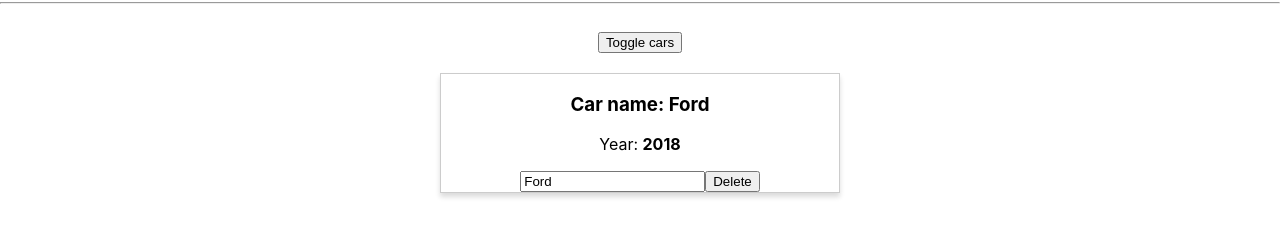
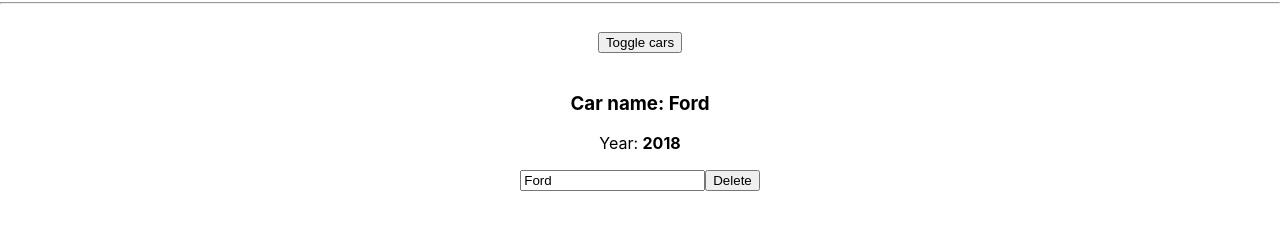
Before and after one commit to geliadonchak/SummerPractice, a React app in the folder react-theory/: page / in a window 1280 px wide. Both pictures are taken after a click on the button "Toggle cars". Shown: the part 159-396 px from the top of the page. Built offline with nearby package versions, Linux system fonts and the light colour scheme.

Commit message:
introduction to high order components

```diff
--- a/react-theory/src/components/cars/Car.css
+++ b/react-theory/src/components/cars/Car.css
@@ -4,6 +4,14 @@
     padding: 10px;
     border-radius: 5px;
     transition: border, box-shadow .3s;
+    border: 1px solid #ccc;
+    box-shadow: 0 4px 5px 0 rgba(0, 0, 0, .14);
+}
+
+.Car:hover {
+    border: 1px solid #aaa;
+    box-shadow: 0 4px 15px 0 rgba(0, 0, 0, .34);
+    cursor: pointer;
 }
 
 .input {}
--- a/react-theory/src/components/cars/Car.js
+++ b/react-theory/src/components/cars/Car.js
@@ -1,36 +1,9 @@
 import React from 'react';
-// import Radium from 'radium';
 import classes from './Car.css';
+import withClass from "../../hoc/withClass";
 
 class Car extends React.Component {
-    UNSAFE_componentWillReceiveProps(nextProps) {
-        console.log('Car componentWillReceiveProps', nextProps);
-    }
-
-    shouldComponentUpdate(nextProps, nextState) {
-        console.log('Car shouldComponentUpdate', nextProps, nextState);
-        return nextProps.name.trim() !== this.props.name.trim();
-    }
-
-    UNSAFE_componentWillUpdate(nextProps, nextState) {
-        console.log('Car componentWillUpdate', nextProps, nextState);
-    }
-
-    componentDidUpdate() {
-        console.log('Car componentDidUpdate');
-    }
-
-    componentWillUnmount() {
-        console.log('Car componentWillUnmount');
-    }
-
     render() {
-        console.log('Car render');
-
-        // if (Math.random() > 0.7) {
-        //     throw new Error('Car random failed');
-        // }
-
         const inputClasses = [classes.input];
 
         if (this.props.name !== '') {
@@ -43,18 +16,8 @@
             inputClasses.push(classes.bold);
         }
 
-        const style = {
-            border: '1px solid #ccc',
-            boxShadow: '0 4px 5px 0 rgba(0, 0, 0, .14)',
-            ':hover': {
-                border: '1px solid #aaa',
-                boxShadow: '0 4px 15px 0 rgba(0, 0, 0, .34)',
-                cursor: 'pointer'
-            }
-        };
-
         return (
-            <div className={classes.Car} style={style}>
+            <React.Fragment>
                 <h3>Car name: {this.props.name}</h3>
                 <p>Year: <strong>{this.props.year}</strong></p>
                 <input
@@ -64,9 +27,9 @@
                     className={inputClasses.join(' ')}
                 />
                 <button onClick={this.props.onDelete}>Delete</button>
-            </div>
+            </React.Fragment>
         );
     }
 }
 
-export default Car;
+export default withClass(Car, classes.Car);
--- /dev/null
+++ b/react-theory/src/hoc/withClass.js
@@ -0,0 +1,13 @@
+import React from "react";
+
+const withClass = (Component, className) => {
+    return props => {
+        return (
+            <div className={className}>
+                <Component {...props}/>
+            </div>
+        );
+    }
+}
+
+export default withClass;
```
Also changed, not shown: react-theory/src/components/counter/Counter.js (+1 -35 lines).
